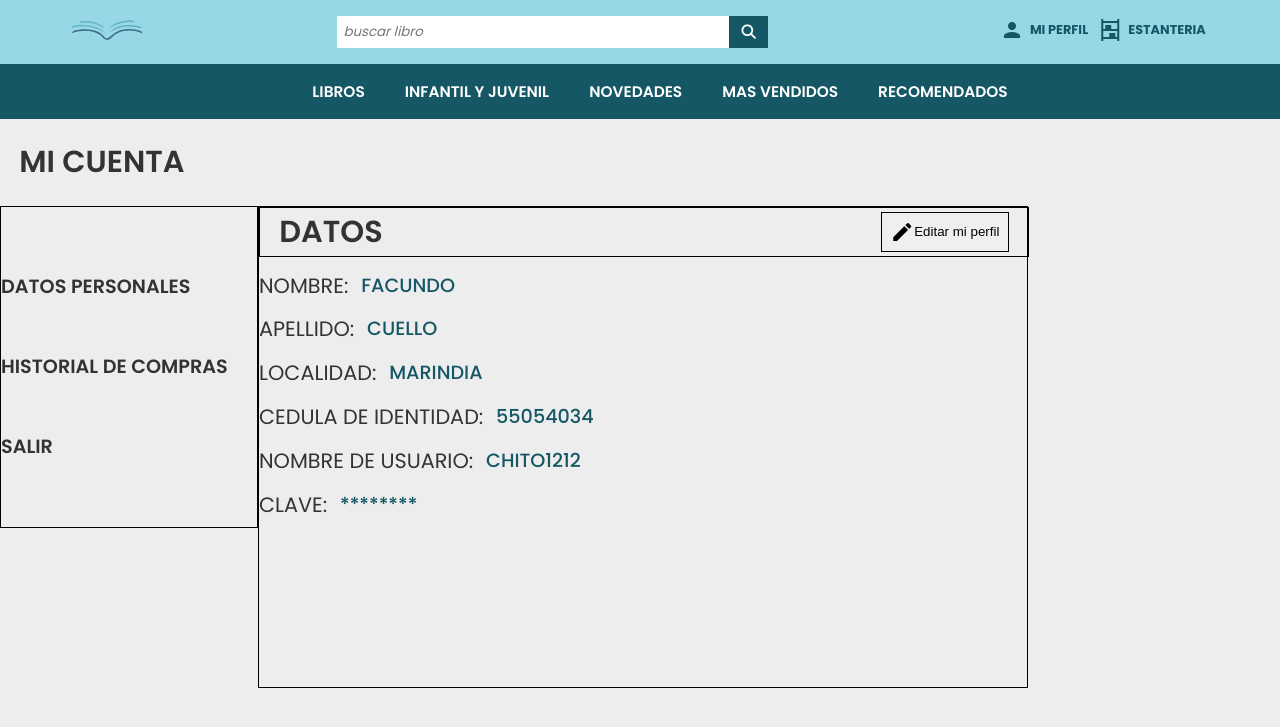
After one commit to facundocb/LIBRERIA, a PHP site: page /info_de_perfil.php in a window 1280 px wide. The commit adds this page. Shown: the top 727 px of the page. Run offline with PHP 8.4, Linux system fonts and the light colour scheme; some libraries are stand-ins or nearby versions.

Commit message:
0111-1744

```diff
--- a/index.php
+++ b/index.php
@@ -30,7 +30,7 @@ if(isset($_SESSION['logued_as_admin'])){
         </section>
 
         <div id="minih2">
-          <h2>NOVEDADES</h2>
+          <h2 class="titulo">NOVEDADES</h2>
         </div>
 
 
@@ -73,7 +73,7 @@ if(isset($_SESSION['logued_as_admin'])){
     <div class="contenedores" >
       <!--segunda sección-->
         <div id="container_top">
-          <h3 class="subtitulo">¡Para todos los gustos!</h3>
+          <h2 class="titulo">¡Para todos los gustos!</h2>
         </div>
 
       <div class="contenedor_chico">
--- /dev/null
+++ b/info_de_perfil.php
@@ -0,0 +1,56 @@
+<?php
+
+session_start();
+
+include("layout/header.php");
+
+?>
+
+
+    <h1 class='titulo'>Mi cuenta</h1>
+    <div id="container_info_de_perfil">
+
+        <div id="menu">
+            <h4 class='opcion'>Datos personales</h4>
+            <h4 class='opcion'>Historial de compras</h4>
+            <h4 class='opcion'>Salir</h4>
+        </div>
+
+        <div id='datos_personales'>
+            <div class="titulo_container">
+                <h2 class='titulo'>Datos</h2>
+                <button id='edit'><span class="material-icons">edit</span> Editar mi perfil </button>
+            </div>
+
+            <div class="content">
+                <p class="subtitulo">Nombre: </p>
+                <p class="datos">Facundo</p>
+            </div>
+            <div class="content">
+                <p class="subtitulo">Apellido: </p>
+                <p class="datos">Cuello</p>
+            </div>
+            <div class="content">
+                <p class="subtitulo">Localidad: </p>
+                <p class="datos">Marindia</p>
+            </div>
+            <div class="content">
+                <p class="subtitulo">Cedula de Identidad: </p>
+                <p class="datos">55054034</p>
+            </div>
+            <div class="content">
+                <p class="subtitulo">Nombre de usuario: </p>
+                <p class="datos">chito1212</p>
+            </div>
+            <div class="content">
+                <p class="subtitulo">clave: </p>
+                <p class="datos">********</p>
+            </div>
+
+        </div>
+
+
+
+
+
+    </div>
--- a/layout/estilos.css
+++ b/layout/estilos.css
@@ -85,6 +85,28 @@ h5{
     font-weight: 600;
     color:var(--color-tres);
 }
+
+.titulo{
+    margin-left: 1.5vw;
+    font-family: 'Poppins', sans-serif;
+    text-transform: uppercase;
+    font-size: 1.9em;
+    font-weight: 600;
+    color: var(--color-tres);
+}
+
+.subtitulo{
+
+    font-family: 'Poppins', sans-serif;
+    text-transform: uppercase;
+    font-size: 1.3em;
+    font-weight: 500;
+    color: var(--color-tres);
+    margin-bottom: 1vh;
+}
+
+
+
 
 /* aca terminan las letras */
 
@@ -1119,3 +1141,93 @@ align-self: center;
     border: none;
     cursor:pointer;
 }
+
+/* esto es para la configuracion del perfil*/
+
+#menu{
+    gap: 4vw;
+    width: 20vw;
+    height: 40vh;
+    border: solid 1px black;
+    display: flex;
+    flex-direction: column;
+    justify-content: center;
+}
+
+.opcion{
+    font-size: 1.2em;
+    align-self: flex-start;
+    margin-left: 1vw;
+    cursor: pointer;
+    margin: 0;
+}
+
+.opcion:hover{
+    color: var(--color-uno);
+}
+
+
+
+#container_info_de_perfil{
+    width: 100vw;
+    height: 60vh;
+    display: flex;
+}
+
+
+#datos_personales{
+    border: solid 1px black;
+    display: flex;
+    flex-direction: column;
+    width: 60vw;
+    height: 100%;
+    gap: 1vw;
+
+}
+
+.titulo_container{
+    width: 100%;
+    height: 6vh;
+    border: solid 1px black;
+    display: flex;
+    align-items: center;
+    justify-content: space-between;
+}
+
+.titulo_container h2{
+    margin: 0 0 0 1.5vw;
+}
+
+
+#edit{
+    border: solid 1px black;
+    width: 10vw;
+    height: 5vh;
+    margin-right: 1.5vw;
+    display: flex;
+    align-items: center;
+    justify-content: center;
+}
+
+
+
+.content{
+    display: flex;
+    width: 50vw;
+    align-items: center;
+    justify-content: flex-start;
+    gap: 1vw;
+}
+
+.content p {
+    margin: 0;
+}
+
+.datos{
+    font-family: 'Poppins', sans-serif;
+    text-transform: uppercase;
+    font-size: 1.2em;
+    font-weight: 500;
+    color: var(--color-uno);
+    margin-bottom: 1vh;
+}
--- a/layout/footer.php
+++ b/layout/footer.php
@@ -1,4 +1,4 @@
-<footer >
+<footer id='footer'>
 
   <img id="footer_logo" alt='imagen'  src="RECURSOS/logo.svg">
 
--- a/layout/login.php
+++ b/layout/login.php
@@ -12,11 +12,11 @@ if(isset($_SESSION['username'])){
       <div id="container_extra">
         <div class="extras">
           <button></button>
-          <a class='a_login'  href="#">primer boton</a>
+          <a class='a_login'  href="info_de_perfil.php">Mi perfil</a>
         </div>
         <div class="extras">
           <button></button>
-          <a class='a_login' href="#">segundo boton</a>
+          <a class='a_login' href="#">Historial de compras</a>
         </div>
       </div>
       <a id="logout_button" href='functions/cerrar_sesion.php'>Cerrar sesión</a>
--- a/layout/script.js
+++ b/layout/script.js
@@ -1,4 +1,5 @@
 let abierto =false;
+
 
 function abrir_login(){
    // const menu = document.getElementsByClassName("login");
@@ -7,7 +8,6 @@ function abrir_login(){
     const header = document.getElementById("header");
     const navegador = document.getElementById("navegador");
     const footer = document.getElementById("footer");
-
     if(!abierto){
         abridor.style.transform = "translateX(0vw)";
         container.style.transform = "translateX(-20vw)";
@@ -15,9 +15,7 @@ if(!abierto){
         header.style.transform = "translateX(-20vw)";
         footer.style.transform = "translateX(-20vw)";
         abierto = true;
-
         container.addEventListener("click",abrir_login);
-
     }
 
     else{
```
Lines whose indentation alone changed are shown as unchanged.
